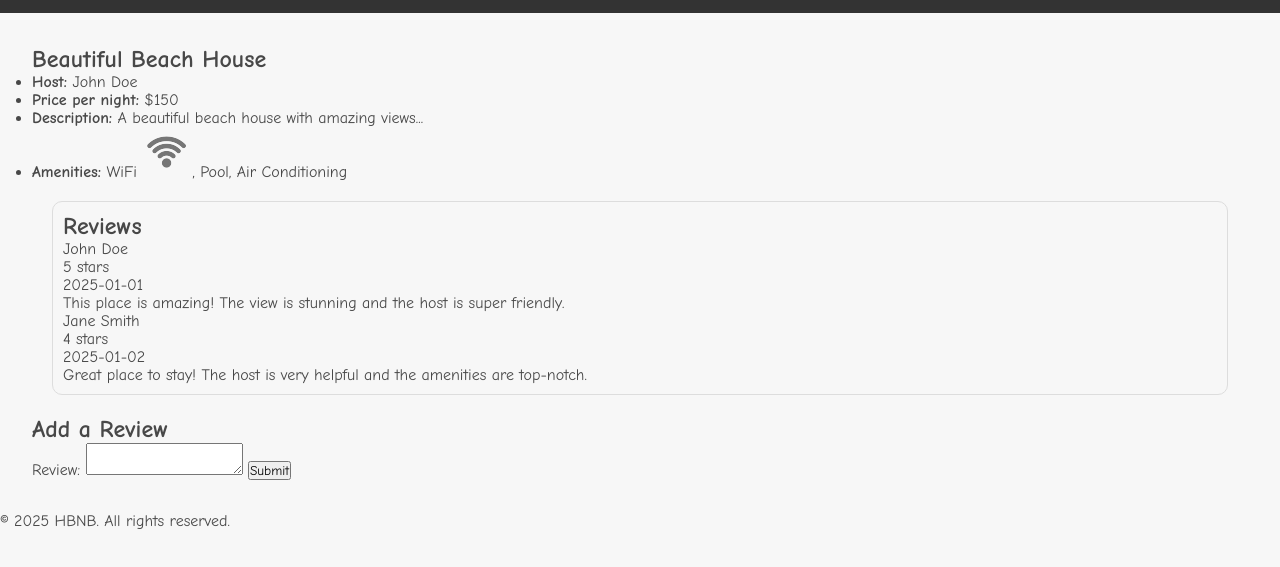
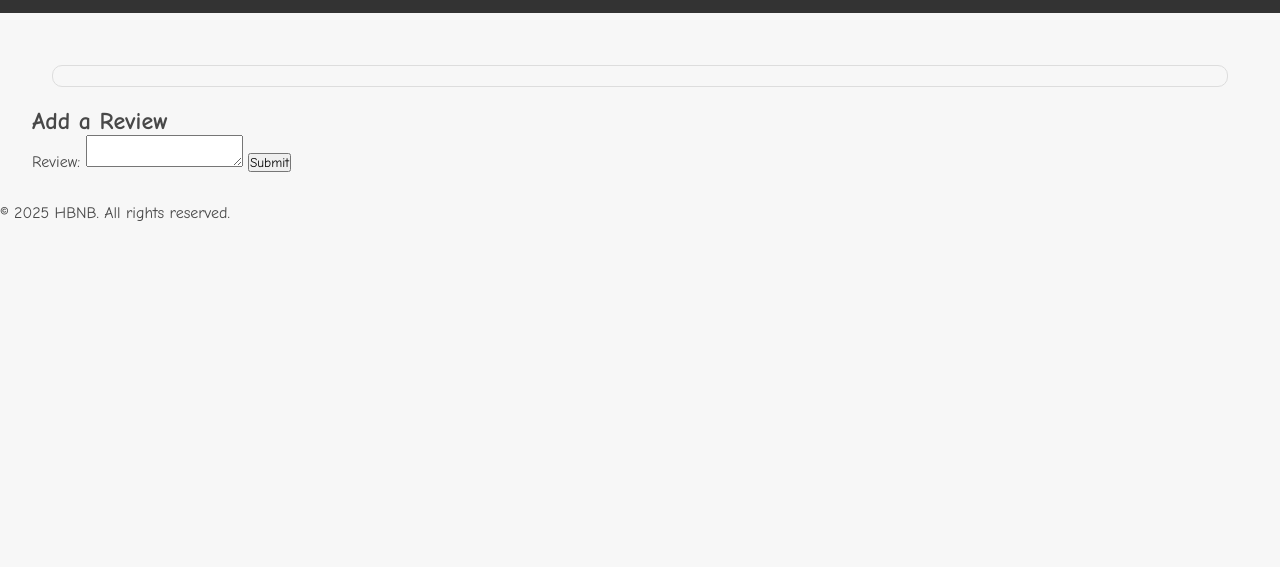
Before and after one commit to clementgibot25/holbertonschool-hbnb, a plain HTML site: page part4/hbnb/place.html in a window 1280 px wide. Shown: the part 101-668 px from the top of the page. Drawn offline with Linux system fonts and the light colour scheme.

Commit message:
handling data dynamically

```diff
--- a/part4/hbnb/place.html
+++ b/part4/hbnb/place.html
@@ -16,29 +16,9 @@
     </header>
     <main>
         <section id="place-details" class="place-details">
-            <h2 class="place-info">Beautiful Beach House</h2>
             <!-- Place details will be populated dynamically -->
-             <ul>
-                <li><b>Host:</b> John Doe</li>
-                <li><b>Price per night:</b> $150</li>
-                <li><b>Description:</b> A beautiful beach house with amazing views...</li>
-                <li><b>Amenities:</b> WiFi <img src ="images/icon_wifi.png" alt ="WiFi">, Pool, Air Conditioning</li>
-             </ul>
         </section>
         <section id="reviews" class="review-card">
-            <h2>Reviews</h2>
-            <div>
-                <p>John Doe</p>
-                <p>5 stars</p>
-                <p>2025-01-01</p>
-                <p>This place is amazing! The view is stunning and the host is super friendly.</p>
-            </div>
-            <div>
-                <p>Jane Smith</p>
-                <p>4 stars</p>
-                <p>2025-01-02</p>
-                <p>Great place to stay! The host is very helpful and the amenities are top-notch.</p>
-            </div>
             <!-- Reviews will be populated dynamically -->
         </section>
         <section id="add-review" class="add-review">
```
